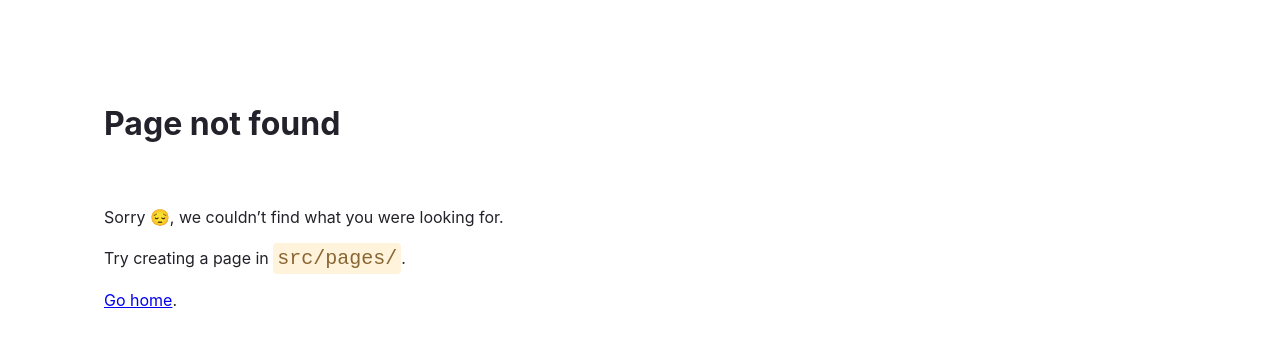
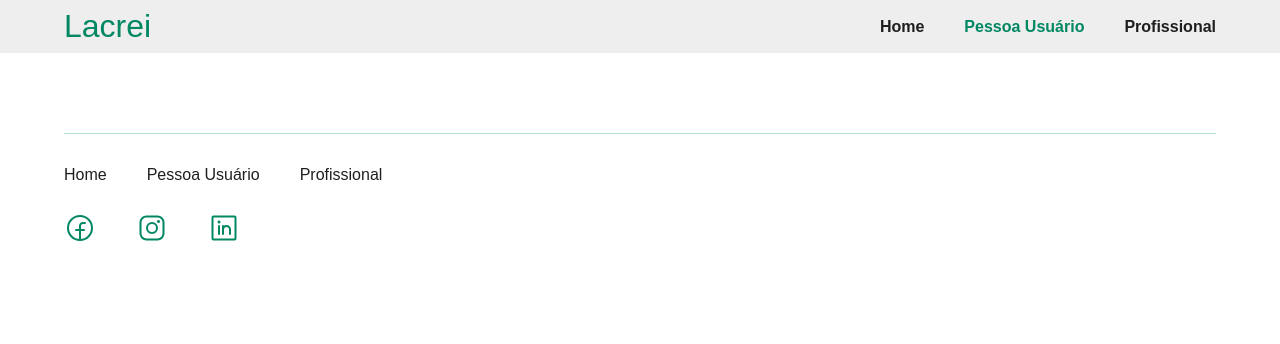
Before and after one commit to DiegoFabbrii/projeto-lacrei, a Gatsby site: page /pessoa-usuaria in a window 1280 px wide. Before the commit this address had no page. Built offline with nearby package versions, Linux system fonts and the light colour scheme; Gatsby itself is replaced by a stand-in of ours.

Commit message:
feat: add pessoa-usuaria page

```diff
--- a/src/components/layout/layout.tsx
+++ b/src/components/layout/index.tsx
@@ -7,7 +7,7 @@ import { Footer } from "../footer";
 import * as S from "./style";
 
 interface LayoutProps {
-  children: React.ReactElement;
+  children: React.ReactNode;
 }
 
 export const Layout = ({ children }: LayoutProps) => {
--- a/src/pages/index.tsx
+++ b/src/pages/index.tsx
@@ -1,7 +1,7 @@
 import * as React from "react";
 import type { HeadFC, PageProps } from "gatsby";
 
-import { Layout } from "../components/layout/layout";
+import { Layout } from "../components/layout";
 import { HomePage } from "../components/homePage";
 
 const IndexPage: React.FC<PageProps> = () => {
--- /dev/null
+++ b/src/pages/pessoa-usuaria/index.tsx
@@ -0,0 +1,11 @@
+import * as React from "react";
+import { Layout } from "../../components/layout";
+import { HeadFC } from "gatsby";
+
+const User = () => {
+  return <Layout></Layout>;
+};
+
+export default User;
+
+export const Head: HeadFC = () => <title>Home Page</title>;
```
